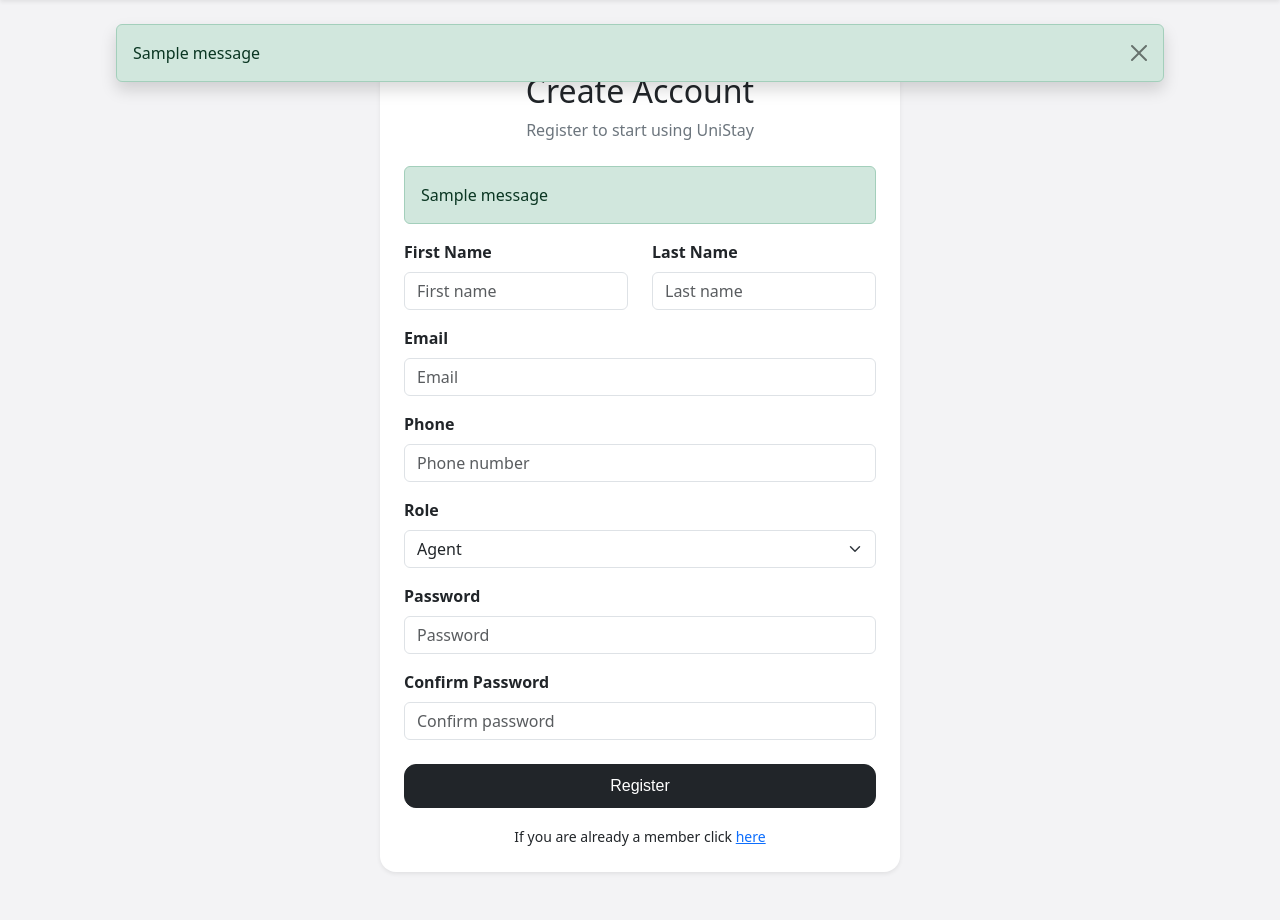
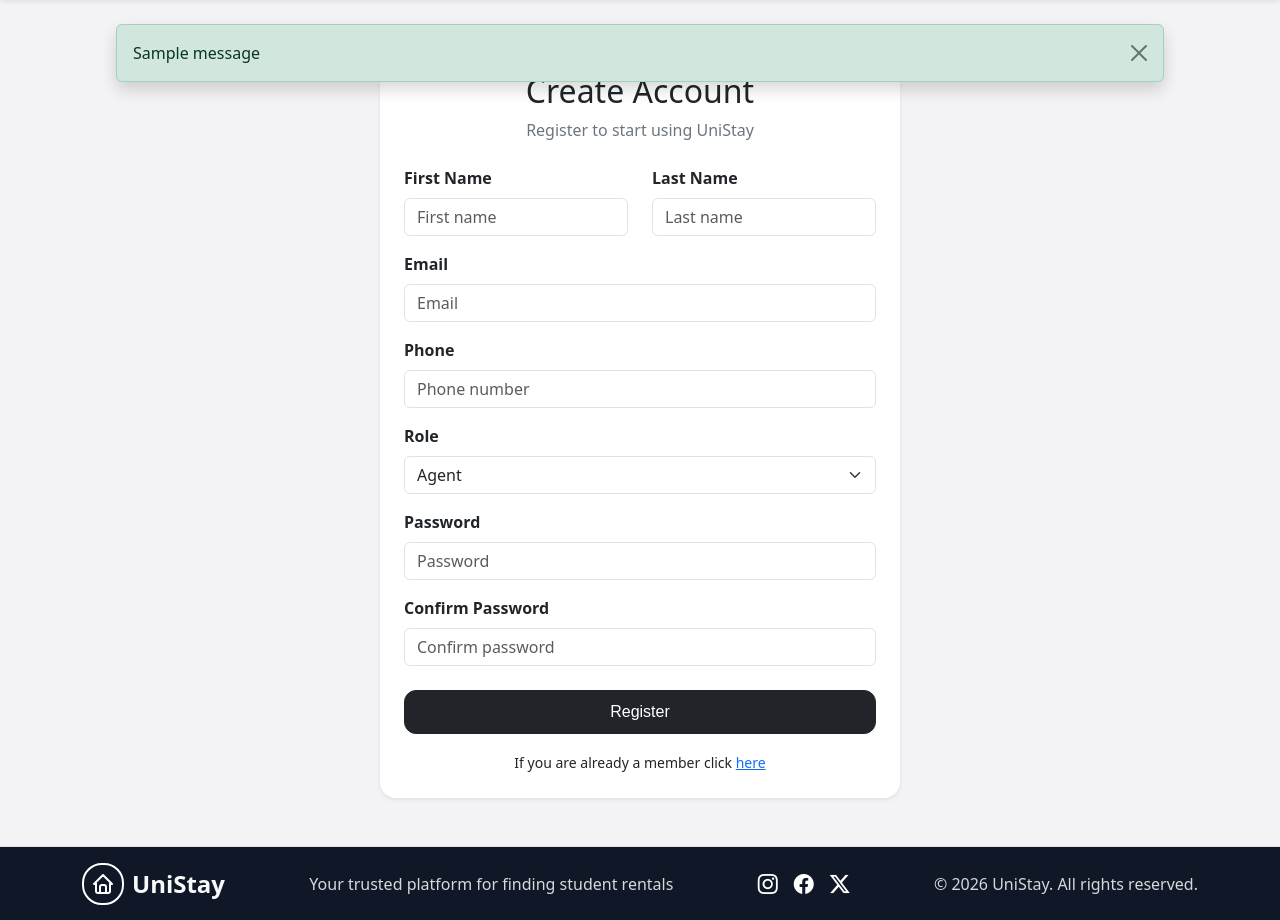
Before and after one commit to ImDuy/IFN582-UniStay, a Flask app: page /auth/register in a window 1280 px wide. Shown: the part 66-986 px from the top of the page. Run offline with Flask 3, Linux system fonts and the light colour scheme; tables that the repository leaves empty hold one stand-in row (values such as "Sample post"); one stand-in notice (Sample message) is shown; some libraries are stand-ins or nearby versions.

Commit message:
register page fixed

```diff
--- a/app/templates/pages/register.html
+++ b/app/templates/pages/register.html
@@ -7,16 +7,6 @@
   <div class="bg-white rounded-4 shadow-sm p-4 w-100" style="max-width: 520px;">
     <h2 class="text-center mb-2">Create Account</h2>
     <p class="text-center text-secondary mb-4">Register to start using UniStay</p>
-
-    {% with messages = get_flashed_messages(with_categories=true) %}
-      {% if messages %}
-        {% for category, message in messages %}
-          <div class="alert alert-{{ category }} mb-3" role="alert">
-            {{ message }}
-          </div>
-        {% endfor %}
-      {% endif %}
-    {% endwith %}
 
     <form method="POST">
       {{ form.hidden_tag() }}
```
